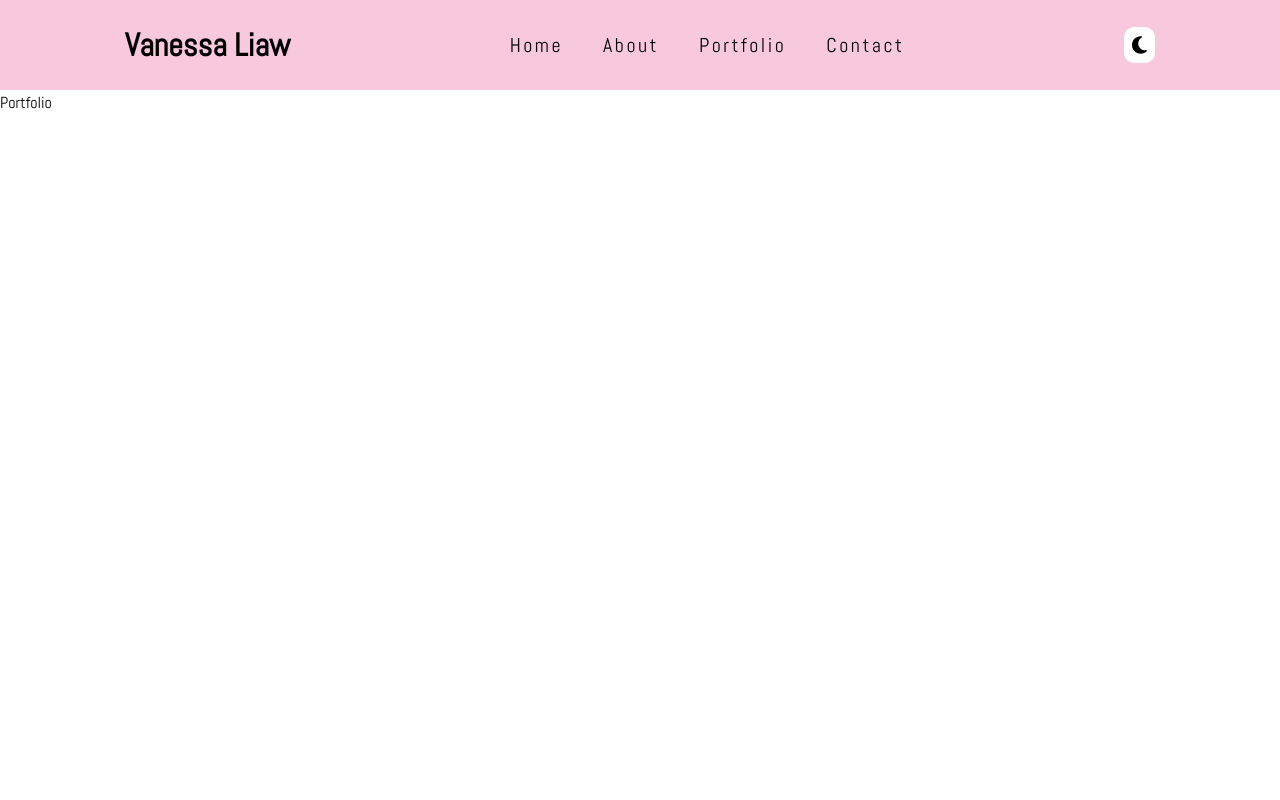
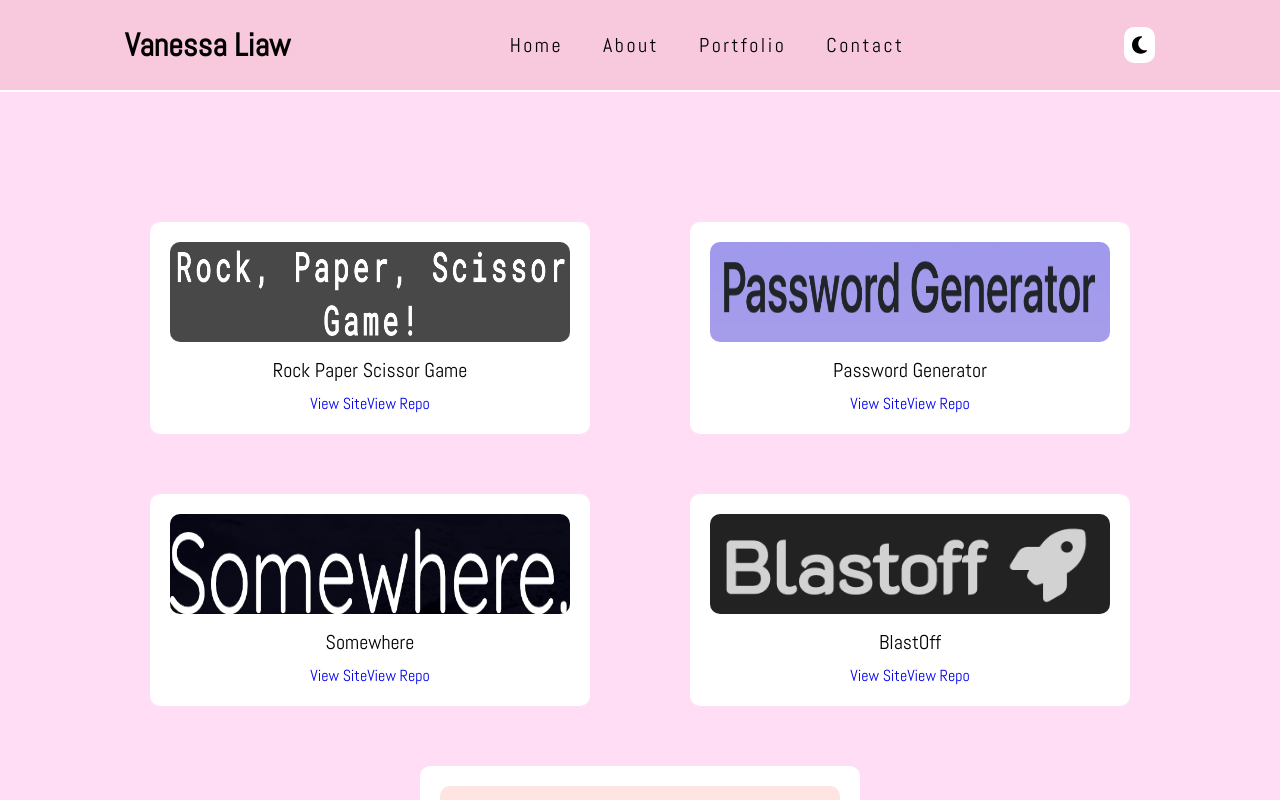
Before and after one commit to VanessaLiaw021/personal-portfolio, a React (Create React App) app: page /portfolio in a window 1280 px wide. Shown: the top 800 px of the page. Built offline with nearby package versions, Linux system fonts and the light colour scheme.

Commit message:
added portfolio component and projectCard, style it

```diff
--- a/src/App.css
+++ b/src/App.css
@@ -219,6 +219,41 @@ ul li {
 }
 /* End About Component */
 
+/* Start Portoflio Component */
+.portfolio {
+  display: flex;
+  justify-content: center;
+  align-items: center;
+  flex-wrap: wrap;
+  padding: 100px 40px;
+}
+
+.card {
+  margin: 30px 50px;
+  background-color: white;
+  padding: 20px;
+  border-radius: 10px;
+}
+
+.card img {
+  width: 400px;
+  height: 100px;
+  border-radius: 10px;
+}
+
+.card p {
+  font-size: 20px;
+  text-align: center;
+  margin: 10px;
+}
+
+.card-button {
+  display: flex;
+  justify-content: center;
+  align-items: center;
+}
+/* End Portoflio Component */
+
 /* Start Contact Component */
 .contact-item {
   display: flex;
--- a/src/components/Header.js
+++ b/src/components/Header.js
@@ -30,7 +30,7 @@ const Header = () => {
       <h1>Vanessa Liaw</h1>
 
       <Nav>
-        <Link to='/'><li>Home</li></Link>
+        <Link to='/personal-portfolio'><li>Home</li></Link>
         <Link to='/about'><li>About</li></Link>
         <Link to='/portfolio'><li>Portfolio</li></Link>
         <Link to='/contact'><li>Contact</li></Link>
--- a/src/components/Portfolio.js
+++ b/src/components/Portfolio.js
@@ -1,9 +1,20 @@
-import React from 'react'
+//Import required packages
+import React from 'react';
+import ProjectList from '../utils/projectData';
+import ProjectCard from './ProjectCard';
+import Footer from './Footer';
 
+//Portfolio Component
 const Portfolio = () => {
   return (
-    <div>Portfolio</div>
+    <>
+      <div className="main portfolio">
+        {ProjectList.map(project => <ProjectCard key={project.id} {...project} />)}
+      </div>
+      <Footer />
+    </>
   )
 }
 
+//Export portfolio component
 export default Portfolio;
--- /dev/null
+++ b/src/components/ProjectCard.js
@@ -0,0 +1,19 @@
+//Import required packages
+import React from 'react';
+
+//Project Card Component
+const ProjectCard = (props) => {
+  return (
+    <div className="card">
+      <img src={props.image} alt={props.imageAlt} />
+      <p>{props.title}</p>
+      <div className="card-button">
+        <a href={props.liveSite}>View Site</a>
+        <a href={props.gitHub}>View Repo</a>
+      </div>
+    </div>
+  );
+};
+
+//Export project card component
+export default ProjectCard;
--- a/src/utils/projectData.js
+++ b/src/utils/projectData.js
@@ -12,6 +12,7 @@ const projects = [
         image: Game,
         imageAlt: "Rock Paper Scissor Game Image",
         title: "Rock Paper Scissor Game",
+        description: "A mini game that a user can play against a computer",
         liveSite: "https://vanessaliaw021.github.io/rock-paper-scissor-game/",
         gitHub: "https://github.com/VanessaLiaw021/rock-paper-scissor-game"
     },
```
